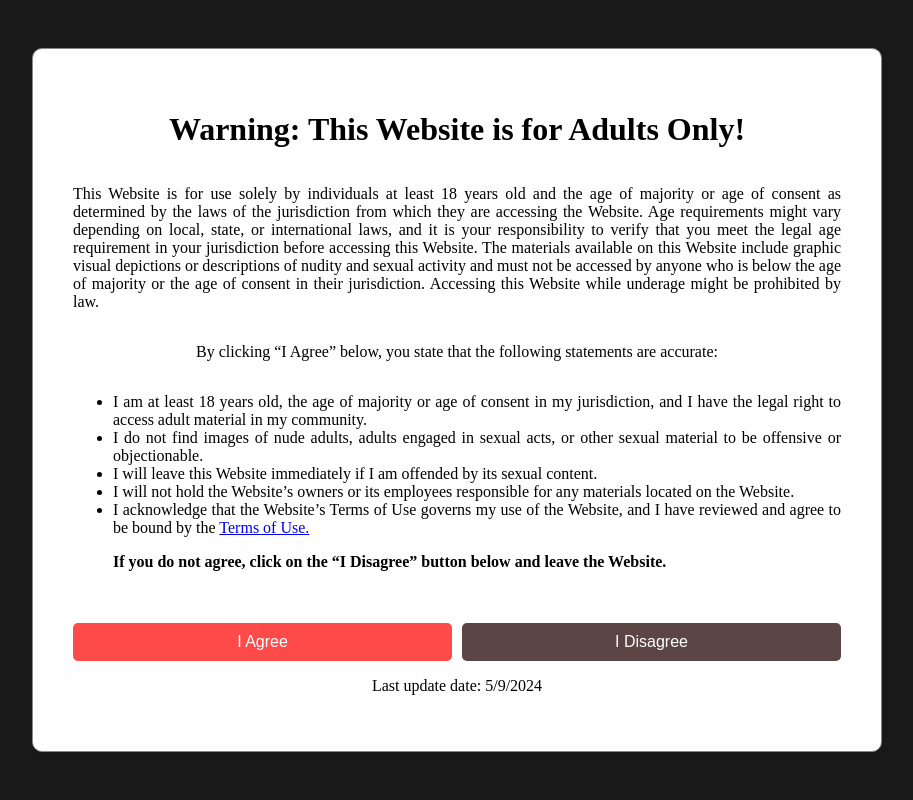
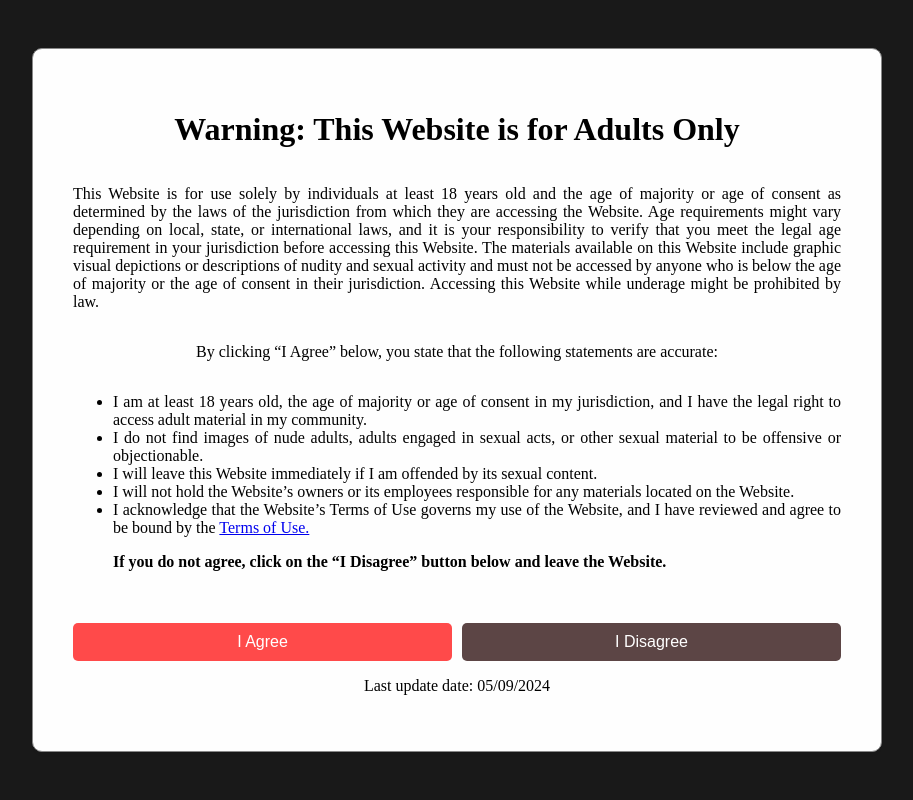
Before and after one commit to joaquin03/the_underground, a PHP site: page /modules/legal/legal_modal.php in a window 1280 px wide. Shown: the whole page, without its empty margins (183-1096 px from the left). Run offline with PHP 8.4, Linux system fonts and the light colour scheme.

Commit message:
change updated date and legal docs

```diff
--- a/modules/legal/legal_modal.php
+++ b/modules/legal/legal_modal.php
@@ -105,7 +105,7 @@
 ?>
 <div id="myModal" class="modal">
   <div class="modal-content">
-    <h1>Warning: This Website is for Adults Only!</h1>
+    <h1>Warning: This Website is for Adults Only</h1>
     <p>
       This Website is for use solely by individuals at least 18 years old and the age of majority or age of
       consent as determined by the laws of the jurisdiction from which they are accessing the Website. Age
@@ -132,7 +132,7 @@
       <button onclick="disagree()" class="disagree">I Disagree</button>
     </div>
 
-    <p>Last update date: 5/9/2024</p>
+    <p>Last update date: 05/09/2024</p>
   </div>
 </div>
 <script>
--- a/templates/legal/acceptable_use_policy.htm
+++ b/templates/legal/acceptable_use_policy.htm
@@ -18,7 +18,7 @@
 <div class="wideleft">
 
   <h1><strong>Acceptable Use Policy</strong></h1>
-  <p><span>Last updated: 05/10/2024</span></p>
+  <p><span>Last updated: 05/09/2024</span></p>
   <p><span>This acceptable use policy applies to your use of the Website and forms part of your agreement with us. This policy sets out the standards that apply when you upload User Contributions to the Website, use the Interactive Services, contact other Website users, link to the Website, or interact with the Website in any other way.</span></p>
   <p><span>In this policy, defined terms have the same meanings as in our </span><a href="https://www.theundergroundsexclub.com/?mod=legal&amp;file=terms"><span>Terms of Use</span></a><span>.</span></p>
   <ol>
--- a/templates/legal/dmca.htm
+++ b/templates/legal/dmca.htm
@@ -17,7 +17,7 @@
 <div class="wideleft">
 
   <h1>DMCA Policy</h1>
-  <p>Last updated: 05/15/2025</p>
+  <p>Last updated: 05/09/2024</p>
   <p><strong>Termination of User Account</strong></p>
   <ol>
     <li>We will terminate a user’s access to the service if, under appropriate circumstances, the user is
--- a/templates/legal/privacy.htm
+++ b/templates/legal/privacy.htm
@@ -10,7 +10,7 @@
 
 
   <h2>Privacy Policy</h2>
-  <p><span>Last modified: </span><span>05/05/2024</span><span></span></p>
+  <p><span>Last modified: </span><span>05/09/2024</span><span></span></p>
   <p><strong>Introduction</strong></p>
   <p><span>On A Tuesday Night LLC (the &ldquo;</span><strong>Company</strong><span>&rdquo; or &ldquo;</span><strong>We</strong><span>&rdquo;) respect your privacy and are committed to protecting it through our compliance with this policy.</span></p>
   <p><span>This policy describes the types of information we might collect from you or that you might provide when you visit the website </span><a href="https://www.theundergroundsexclub.com/"><span>https://www.theundergroundsexclub.com/</span></a><span> (our &ldquo;</span><strong>Website</strong><span>&rdquo;) and our practices for collecting, using, maintaining, protecting, and disclosing that information.</span></p>
--- a/templates/legal/terms.htm
+++ b/templates/legal/terms.htm
@@ -11,7 +11,7 @@
 <h1>Website Terms of Use</h1>
 
 
-  <p><span>Last modified: </span><span>05/05/2024</span><span></span></p>
+  <p><span>Last modified: </span><span>05/09/2024</span><span></span></p>
   <p style="color:red"><strong>These terms of use require the use of arbitration on an individual basis to resolve disputes, rather than jury trials or class actions.</strong></p>
   <p><span>The content on our Website and the linked sites is adult-oriented, including but not limited to images, videos, and written descriptions of a sexual and explicit nature. Under </span><a href="https://www.law.cornell.edu/uscode/text/47/230"><span>47 U.S.C. &sect; 230(d)</span></a><span>, you are notified that parental control protections (including computer hardware, software, or filtering services) are commercially available that might help in limiting access to material that is harmful to minors. You can find information about providers of these protections on the Internet by searching &ldquo;parental control protection&rdquo; or similar terms. If minors have access to your computer, please restrain their access to sexually explicit material by using these products, which the Company provides for informational purposes only and does not endorse: </span><a href="http://www.cybersitter.com/"><span>CYBERsitter&trade;</span></a><span> | </span><a href="http://www.netnanny.com/"><span>Net Nanny&reg;</span></a><span> | </span><a href="http://www.cyberpatrol.com/"><span>CyberPatrol</span></a><span> | </span><a href="http://www.asacp.org/"><span>ASACP</span></a><span>.</span></p>
   <p><strong>Acceptance of the Terms of Use</strong></p>
@@ -188,7 +188,7 @@
   <p><span>If any complaint with us is not satisfactorily resolved, you can contact the Complaint Assistance Unit of the Division of Consumer Services of the California Department of Consumer Affairs in writing at 1625 North Market Blvd., Suite N 112, Sacramento, California 95834 or by telephone at (800) 952-5210 or (916) 445-1254.</span></p>
   <p><strong>Your Comments and Concerns</strong></p>
   <p><span>This Website is operated by On A Tuesday Night LLC, 6920 S. Cimarron Rd., Suite 100, Las Vegas, Nevada 89113.</span></p>
-  <p><span>All notices of copyright infringement claims should be sent to the copyright agent designated in our DMCA Policy [</span><span>LINK TO DMCA POLICY</span><span>] in the manner and by the means set out in it.</span></p>
+  <p><span>All notices of copyright infringement claims should be sent to the copyright agent designated in our <a href="/?mod=legal&file=dmca" >DMCA Policy</a> in the manner and by the means set out in it.</span></p>
   <p><span>All other feedback, comments, requests for technical support, and other communications relating to the Website should be directed to: </span><a href="mailto:support@theundergroundsexclub.com"><span>support@theundergroundsexclub.com</span></a><span>.</span></p>
 
 </div>
```
